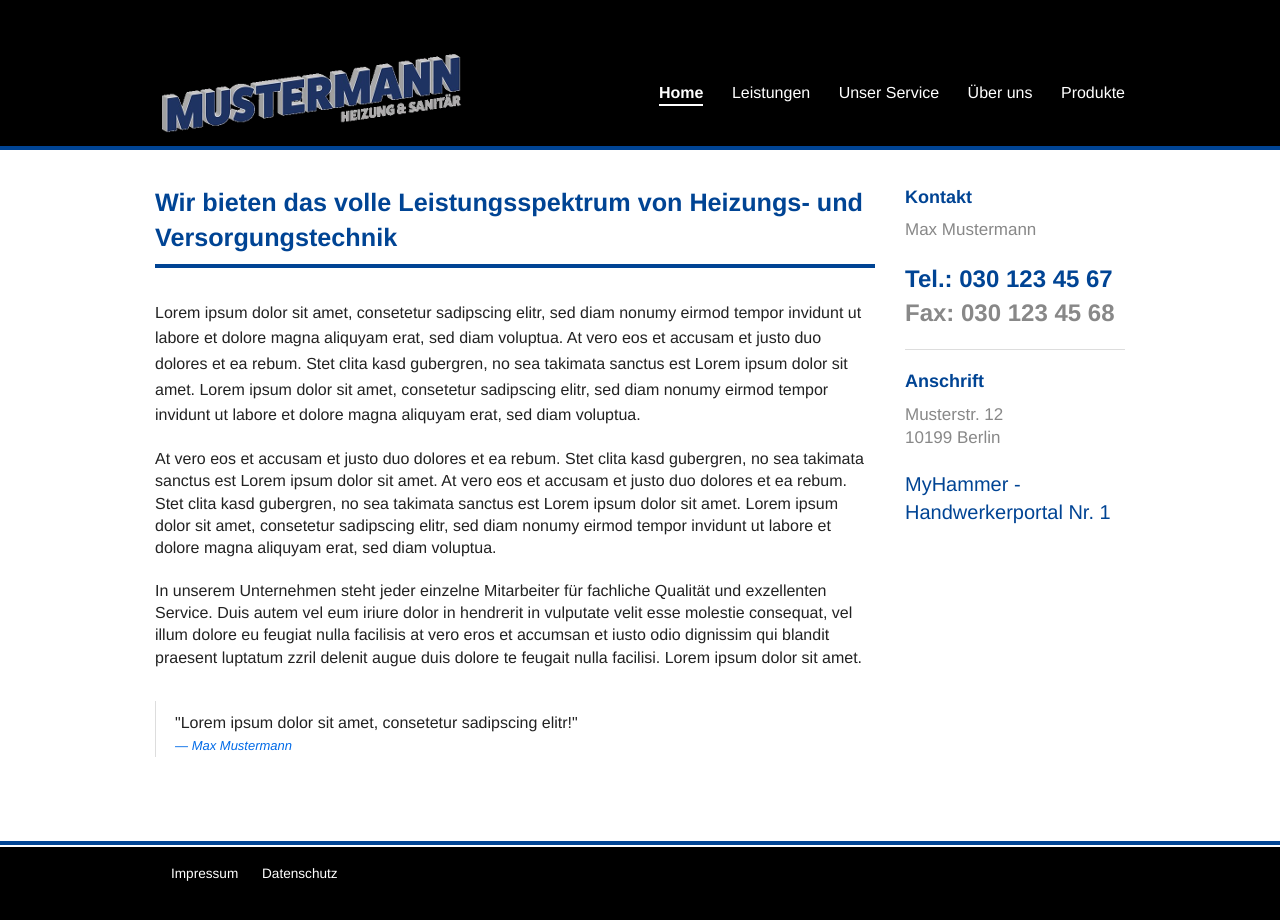
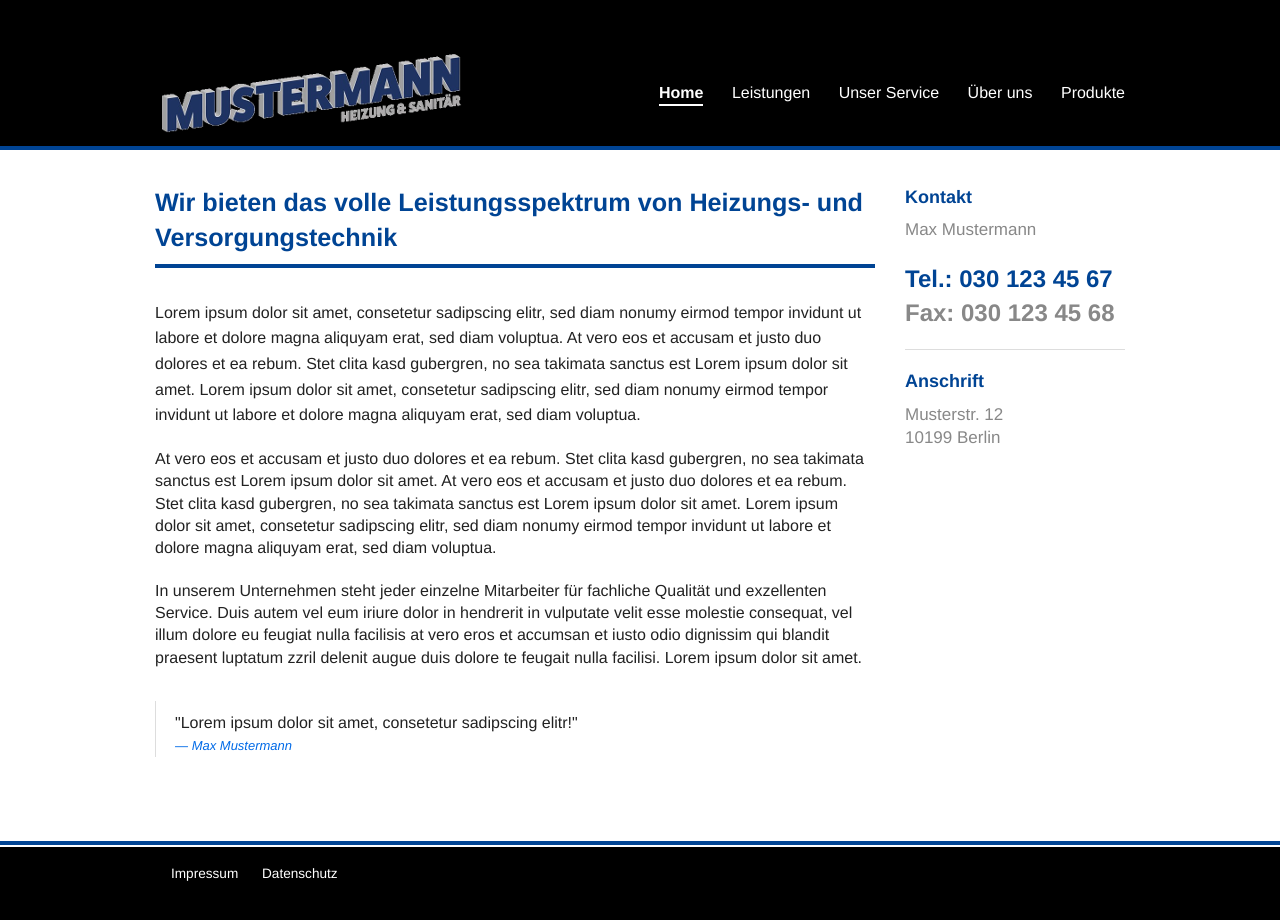
Before and after one commit to githubpages0815/handwerker, a plain HTML site: page index.html in a window 1280 px wide. Drawn offline with Linux system fonts and the light colour scheme; a script that the page names is missing.

Commit message:
Update index.html

```diff
--- a/index.html
+++ b/index.html
@@ -78,7 +78,7 @@
 
           <div class="panel-mobile contact">
               <!-- pretty neat place for a widget -->
-<script type="text/javascript">(function () {var e = document.getElementsByTagName("head")[0] || document.documentElement;var d = document.createElement("script");d.src= "https://widget.myhammer.com/tradesman/seal/fetch/81f9f72c-3a0f-11e7-9692-0237c8ce2053?cachBuster=" + new Date().getTime();d.type = "text/javascript";d.async = true;d.defer = true;e.insertBefore(d, e.firstChild);})();</script><a id="myhammer-widget-81f9f72c-3a0f-11e7-9692-0237c8ce2053" rel="nofollow" href="https://www.my-hammer.de">MyHammer - Handwerkerportal Nr. 1</a>
+
           </div>
           </div>
 
```
